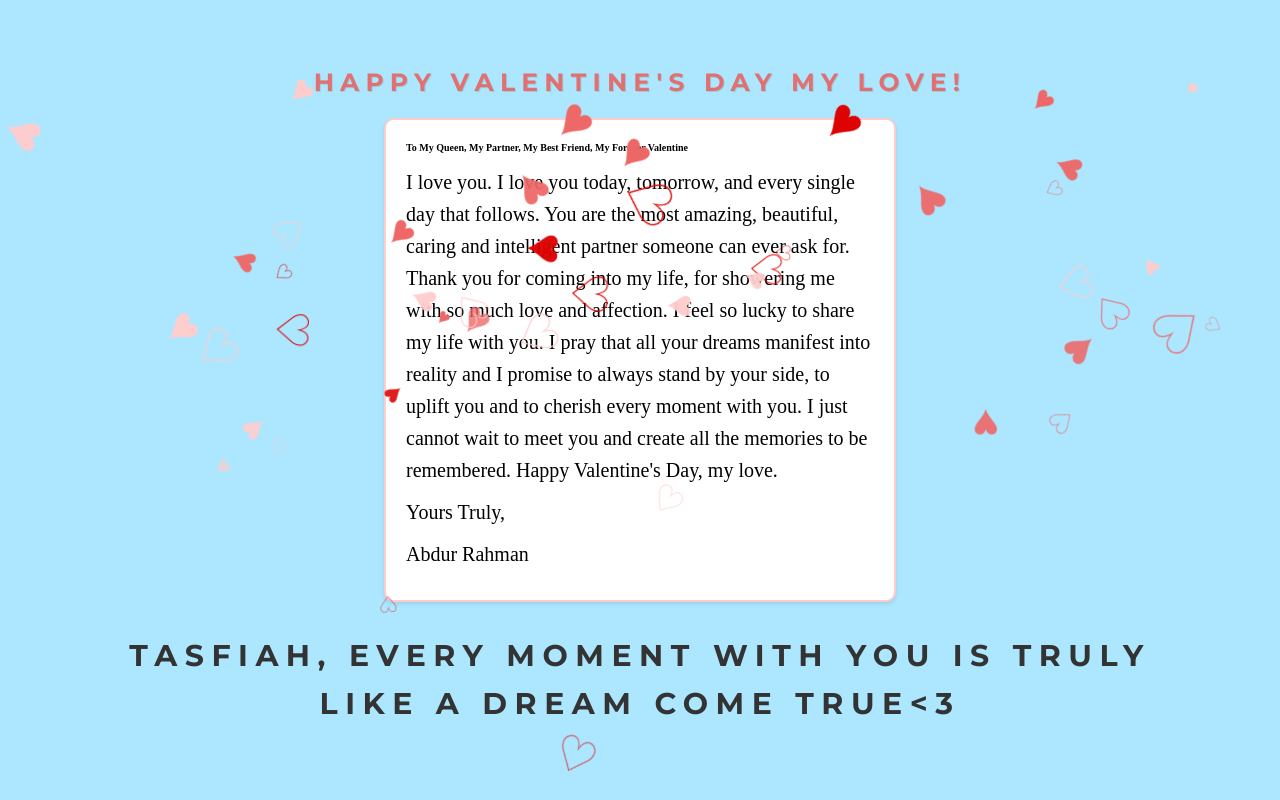
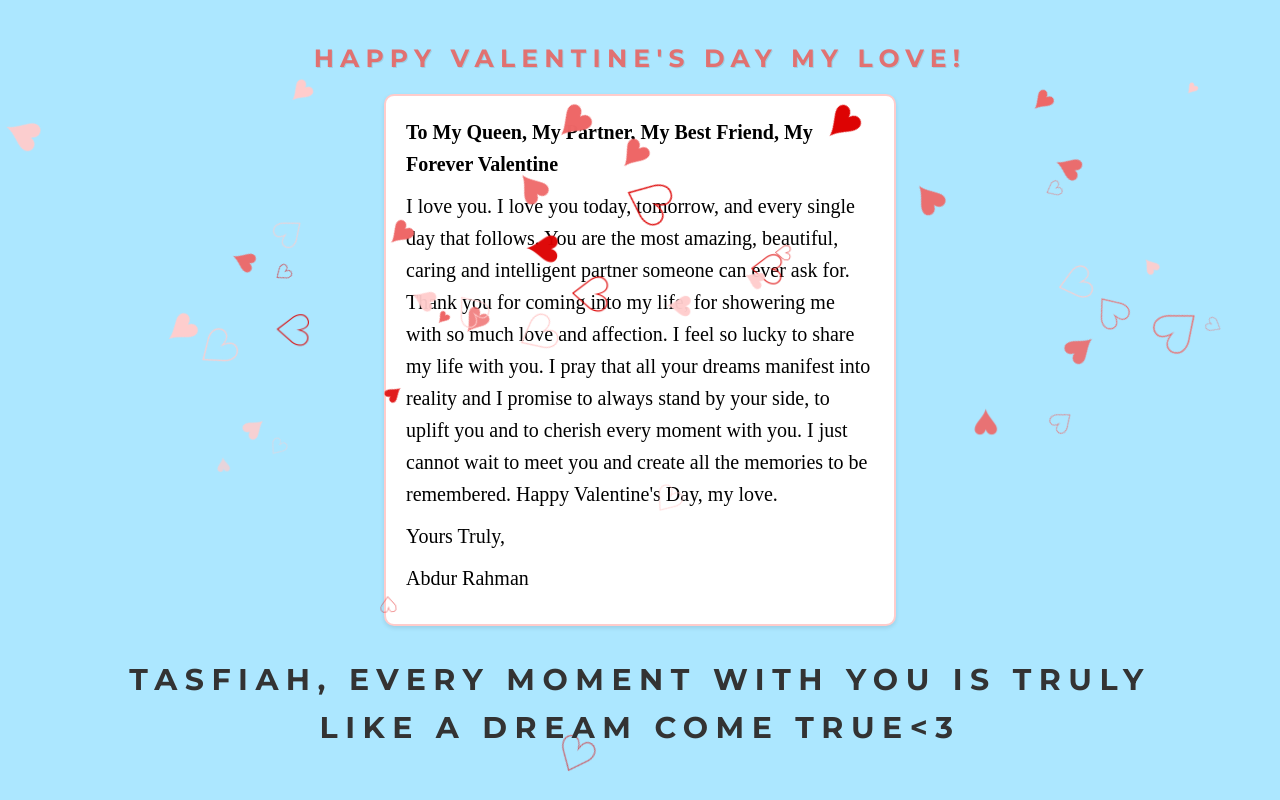
Before and after one commit to abdur-png/loverrr, a plain HTML site: page index.html in a window 1280 px wide. Drawn offline with Linux system fonts and the light colour scheme.

Commit message:
Update index.html

```diff
--- a/index.html
+++ b/index.html
@@ -13,8 +13,8 @@
     </div>
     <div class="main">
         <h1>Happy Valentine's Day my Love!</h1>
-        <div class="big-message" style="font-size: 10px; text-align: left;"> <!-- Inline styles for testing -->
-        <h3 style="font-size: 10px;">To My Queen, My Partner, My Best Friend, My Forever Valentine</h3>
+        <div class="big-message" style="font-size: 20px; text-align: left;"> <!-- Inline styles for testing -->
+        <h3 style="font-size: 20px;">To My Queen, My Partner, My Best Friend, My Forever Valentine</h3>
             <p>I love you. I love you today, tomorrow, and every single day that follows. You are the most amazing, beautiful, caring and intelligent partner someone can ever ask for. Thank you for coming into my life, for showering me with so much love and affection. I feel so lucky to share my life with you. I pray that all your dreams manifest into reality and I promise to always stand by your side, to uplift you and to cherish every moment with you. I just cannot wait to meet you and create all the memories to be remembered. Happy Valentine's Day, my love.</p>
             <p>Yours Truly,</p>
             <p>Abdur Rahman</p>
```
